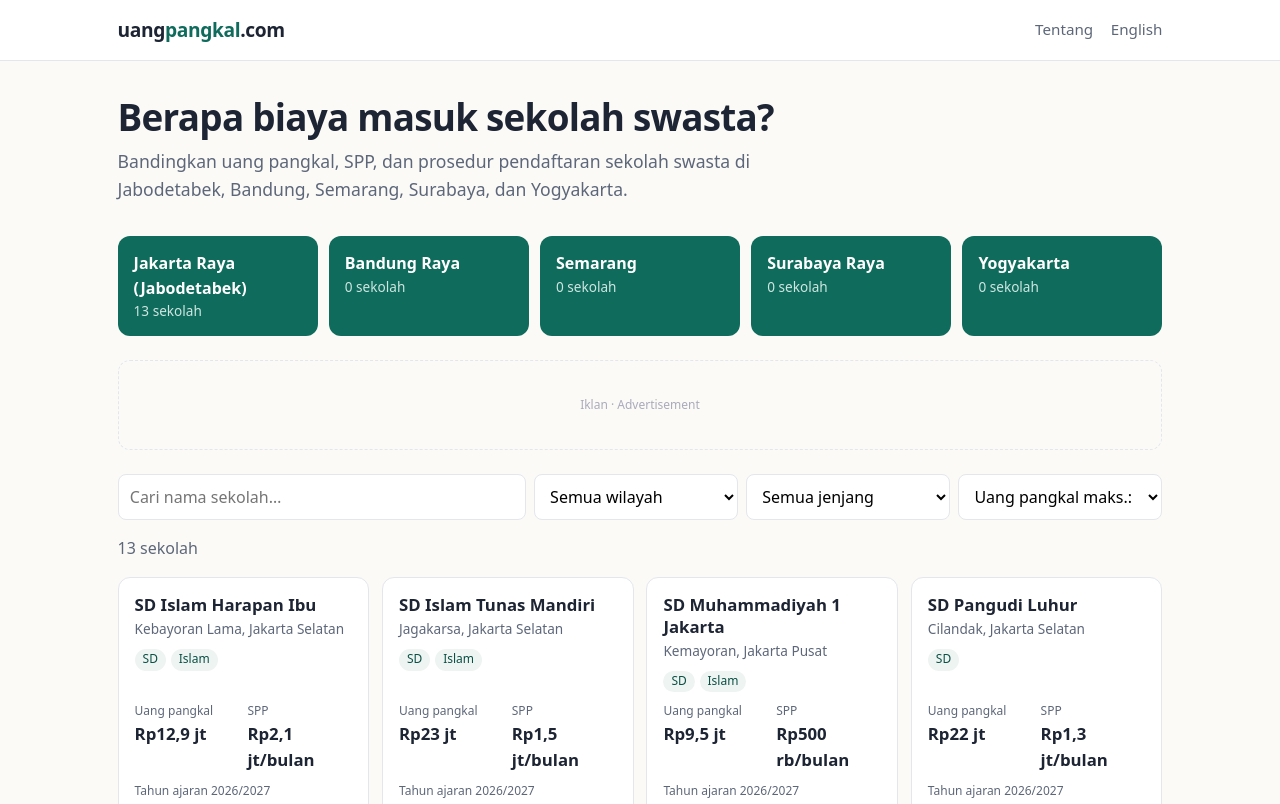
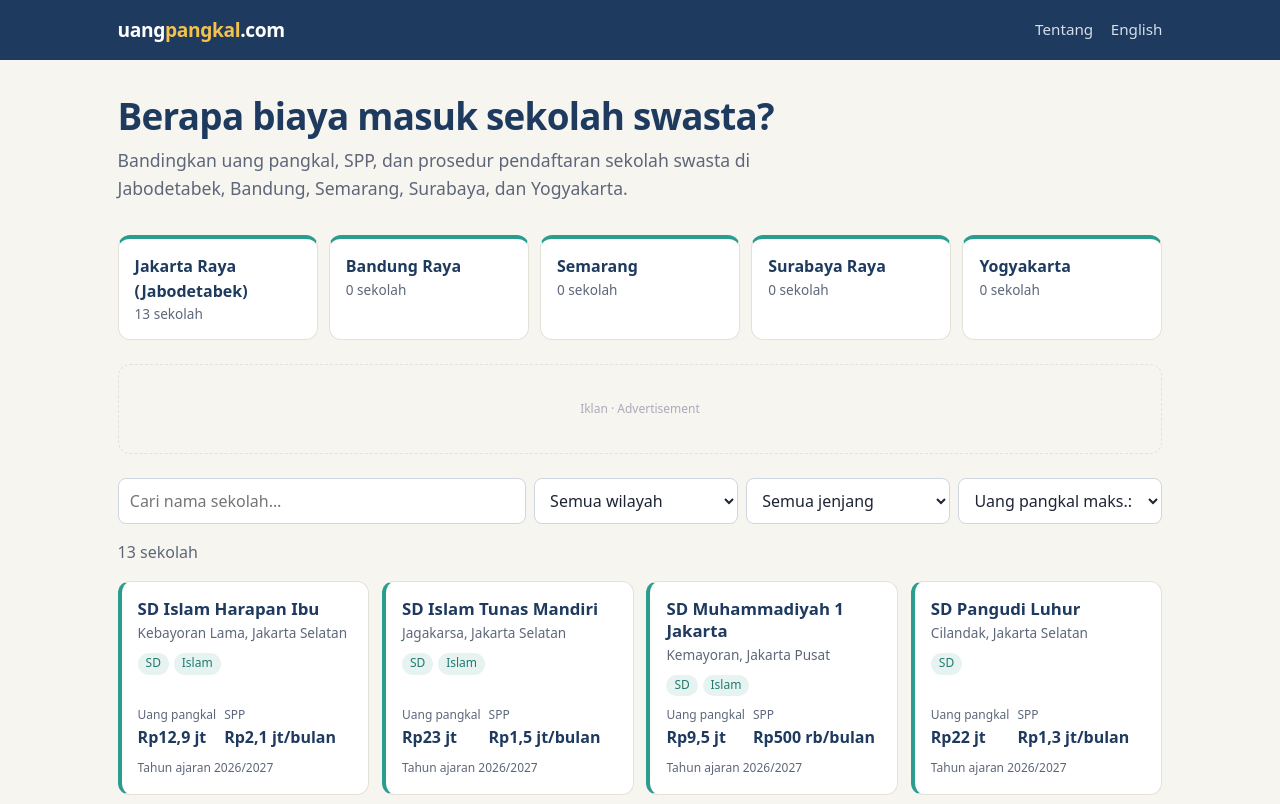
Before and after one commit to dityarysix/uangpangkal, an Astro site: page / in a window 1280 px wide. Shown: the top 804 px of the page. Built offline with nearby package versions, Linux system fonts and the light colour scheme; Astro itself is replaced by a stand-in of ours.

Commit message:
Apply navy/teal/cream/yellow palette and latest-fees badge
Teal #2A9D8F is used for borders, accents and focus rings; link text uses
the darker #1F7A70 so small text meets WCAG AA contrast on cream.

Co-Authored-By: Claude Opus 5.5 <noreply@anthropic.com>
Claude-Session: https://claude.ai/code/session_014M6GgnxodyMY8RLYtzp5DW

```diff
--- a/src/components/SchoolCard.astro
+++ b/src/components/SchoolCard.astro
@@ -1,5 +1,5 @@
 ---
-import { t, paths, rupiahShort, type Lang } from '../lib/i18n';
+import { t, paths, rupiahShort, CURRENT_YEAR, type Lang } from '../lib/i18n';
 import { minEntryFee, minMonthlyTuition, type School } from '../lib/schools';
 interface Props { school: School; lang: Lang }
 const { school, lang } = Astro.props;
@@ -19,15 +19,18 @@ const years = [...new Set(d.fees.map((f) => f.academicYear))].sort().reverse();
     <div><dt>{t(lang, 'entryFee')}</dt><dd>{entry !== undefined ? rupiahShort(entry, lang) : '—'}</dd></div>
     <div><dt>{t(lang, 'tuition')}</dt><dd>{tuition !== undefined ? `${rupiahShort(tuition, lang)}${t(lang, 'perPeriod_month')}` : '—'}</dd></div>
   </dl>
-  {years.length > 0 && <p class="yr muted">{t(lang, 'year')} {years[0]}</p>}
+  {years.length > 0 && (
+    <p class="yr muted">{t(lang, 'year')} {years[0]} {years[0] === CURRENT_YEAR && <span class="badge-new">{t(lang, 'latestFees')}</span>}</p>
+  )}
 </a>
 <style>
   .card { display: flex; flex-direction: column; gap: 0.6rem; background: var(--card); border: 1px solid var(--line); border-radius: var(--radius); padding: 1rem; text-decoration: none; color: inherit; transition: border-color .15s, box-shadow .15s; }
-  .card:hover { border-color: var(--brand); box-shadow: 0 4px 14px rgba(15,107,92,.08); }
-  h3 { margin: 0; font-size: 1.05rem; line-height: 1.3; }
+  .card { border-left: 4px solid var(--teal); }
+  .card:hover { border-color: var(--teal); box-shadow: 0 4px 14px rgba(30,58,95,.10); }
+  h3 { margin: 0; font-size: 1.05rem; line-height: 1.3; color: var(--navy); }
   .loc { margin: 0.15rem 0 0.4rem; font-size: 0.85rem; }
-  dl { display: grid; grid-template-columns: 1fr 1fr; gap: 0.5rem; margin: auto 0 0; }
+  dl { display: grid; grid-template-columns: auto auto; justify-content: start; column-gap: 1.4rem; gap: 0.5rem; margin: auto 0 0; }
   dt { font-size: 0.75rem; color: var(--muted); white-space: nowrap; }
-  dd { margin: 0; font-weight: 700; font-size: 1.05rem; }
+  dd { margin: 0; font-weight: 700; font-size: 1rem; color: var(--navy); white-space: nowrap; }
   .yr { margin: 0; font-size: 0.75rem; }
 </style>
--- a/src/layouts/Base.astro
+++ b/src/layouts/Base.astro
@@ -55,8 +55,10 @@ const ADSENSE_CLIENT = import.meta.env.PUBLIC_ADSENSE_CLIENT; // e.g. ca-pub-XXX
 </html>
 <style is:global>
   :root {
-    --ink: #1d2433; --muted: #5d6779; --line: #e3e6ec; --bg: #fbfaf7; --card: #fff;
-    --brand: #0f6b5c; --brand-ink: #0a4f44; --accent: #e9b949; --warn-bg: #fff6e0; --warn: #7a5b00;
+    /* Palette: navy = trust (nav, headings), teal = action/emphasis, cream = calm background, soft yellow = small accents. */
+    --navy: #1E3A5F; --teal: #2A9D8F; --teal-text: #1F7A70; --cream: #F7F5EF; --yellow: #F2C14E;
+    --ink: #1d2433; --muted: #5d6779; --line: #e4e1d8; --bg: var(--cream); --card: #fff;
+    --brand: var(--teal-text); --brand-ink: var(--navy); --accent: var(--yellow); --warn-bg: #fdf3d7; --warn: #6b5000;
     --radius: 12px;
     font-family: system-ui, -apple-system, 'Segoe UI', Roboto, sans-serif;
     color: var(--ink); background: var(--bg); line-height: 1.55;
@@ -65,20 +67,23 @@ const ADSENSE_CLIENT = import.meta.env.PUBLIC_ADSENSE_CLIENT; // e.g. ca-pub-XXX
   body { margin: 0; }
   a { color: var(--brand); }
   .wrap { max-width: 1080px; margin: 0 auto; padding: 0 1.1rem; }
-  .site-header { background: var(--card); border-bottom: 1px solid var(--line); }
+  .site-header { background: var(--navy); }
   .bar { display: flex; align-items: center; justify-content: space-between; height: 60px; }
-  .logo { font-weight: 800; font-size: 1.2rem; text-decoration: none; color: var(--ink); letter-spacing: -0.02em; }
-  .logo span { color: var(--brand); }
+  .logo { font-weight: 800; font-size: 1.2rem; text-decoration: none; color: #fff; letter-spacing: -0.02em; }
+  .logo span { color: var(--yellow); }
   nav { display: flex; gap: 1.1rem; font-size: 0.95rem; }
-  nav a { text-decoration: none; color: var(--muted); }
-  nav a:hover { color: var(--brand); }
+  nav a { text-decoration: none; color: #d5deea; }
+  nav a:hover { color: #fff; }
   main { padding: 1.5rem 1.1rem 3rem; min-height: 70vh; }
+  h1, h2, h3 { color: var(--navy); }
   h1 { font-size: clamp(1.6rem, 4vw, 2.3rem); line-height: 1.2; letter-spacing: -0.02em; margin: 0.6rem 0; }
   h2 { font-size: 1.3rem; margin: 2rem 0 0.8rem; }
   .muted { color: var(--muted); }
   .site-footer { border-top: 1px solid var(--line); color: var(--muted); font-size: 0.85rem; padding: 1.2rem 0; }
   .crumbs { font-size: 0.85rem; color: var(--muted); }
   .crumbs a { color: var(--muted); }
-  .tag { display: inline-block; font-size: 0.75rem; padding: 0.1rem 0.5rem; border-radius: 99px; background: #eef4f2; color: var(--brand-ink); margin-right: 0.3rem; }
+  .tag { display: inline-block; font-size: 0.75rem; padding: 0.1rem 0.5rem; border-radius: 99px; background: #e6f3f1; color: var(--teal-text); margin-right: 0.3rem; }
+  .badge-new { display: inline-block; font-size: 0.72rem; font-weight: 700; padding: 0.1rem 0.5rem; border-radius: 99px; background: var(--yellow); color: var(--navy); }
+  :focus-visible { outline: 3px solid var(--teal); outline-offset: 2px; }
   .warn { background: var(--warn-bg); color: var(--warn); padding: 0.6rem 0.8rem; border-radius: 8px; font-size: 0.9rem; }
 </style>
--- a/src/lib/i18n.ts
+++ b/src/lib/i18n.ts
@@ -56,6 +56,7 @@ const dict = {
   perPeriod_semester: { id: '/semester', en: '/semester' },
   perPeriod_year: { id: '/tahun', en: '/year' },
   feeNotPublished: { id: 'Belum dipublikasikan', en: 'Not published' },
+  latestFees: { id: 'Biaya terbaru', en: 'Latest fees' },
   reportCorrection: { id: 'Laporkan koreksi', en: 'Report a correction' },
 } as const;
 
--- a/src/views/Home.astro
+++ b/src/views/Home.astro
@@ -78,11 +78,11 @@ const fmt = (n: number) => `≤ Rp${n / 1_000_000} ${lang === 'id' ? 'juta' : 'm
   .hero { padding: 1.5rem 0 0.5rem; max-width: 720px; }
   .lead { font-size: 1.1rem; color: var(--muted); margin: 0; }
   .areas { display: grid; grid-template-columns: repeat(auto-fill, minmax(190px, 1fr)); gap: 0.7rem; margin-top: 1.6rem; }
-  .area { display: flex; flex-direction: column; padding: 0.9rem 1rem; border-radius: var(--radius); background: var(--brand); color: #fff; text-decoration: none; }
-  .area .muted { color: #cfe6e1; font-size: 0.85rem; }
-  .area:hover { background: var(--brand-ink); }
+  .area { display: flex; flex-direction: column; padding: 0.9rem 1rem; border-radius: var(--radius); background: var(--card); border: 1px solid var(--line); border-top: 4px solid var(--teal); color: var(--navy); text-decoration: none; transition: border-color .15s, box-shadow .15s; }
+  .area .muted { font-size: 0.85rem; }
+  .area:hover { border-color: var(--teal); box-shadow: 0 4px 14px rgba(30,58,95,.08); }
   .filters { display: grid; grid-template-columns: 2fr 1fr 1fr 1fr; gap: 0.5rem; margin: 1rem 0 0.4rem; }
-  .filters input, .filters select { font: inherit; padding: 0.6rem 0.7rem; border: 1px solid var(--line); border-radius: 8px; background: #fff; min-width: 0; }
+  .filters input, .filters select { font: inherit; color: var(--ink); padding: 0.6rem 0.7rem; border: 1px solid #cfd6df; border-radius: 8px; background: #fff; min-width: 0; }
   @media (max-width: 720px) { .filters { grid-template-columns: 1fr 1fr; } .filters input { grid-column: 1 / -1; } }
   .grid { display: grid; grid-template-columns: repeat(auto-fill, minmax(250px, 1fr)); gap: 0.8rem; }
   :global(.card[hidden]) { display: none; }
--- a/src/views/SchoolView.astro
+++ b/src/views/SchoolView.astro
@@ -47,7 +47,7 @@ const jsonld = {
   {fees.map((f) => (
     <article class="fee">
       <header>
-        <strong>{f.level}</strong> · {t(lang, 'year')} {f.academicYear}
+        <strong>{f.level}</strong> · {t(lang, 'year')} {f.academicYear} {f.academicYear === CURRENT_YEAR && <span class="badge-new">{t(lang, 'latestFees')}</span>}
       </header>
       {isOld(f.academicYear) && <p class="warn">{t(lang, 'olderData')}</p>}
       <table>
@@ -84,12 +84,12 @@ const jsonld = {
 </Base>
 <style>
   .contact { display: flex; gap: 1rem; }
-  .fee { background: var(--card); border: 1px solid var(--line); border-radius: var(--radius); padding: 1rem 1.1rem; margin-bottom: 1rem; }
+  .fee { background: var(--card); border: 1px solid var(--line); border-top: 4px solid var(--teal); border-radius: var(--radius); padding: 1rem 1.1rem; margin-bottom: 1rem; }
   .fee header { margin-bottom: 0.6rem; }
   table { width: 100%; border-collapse: collapse; }
   th, td { text-align: left; padding: 0.45rem 0; border-bottom: 1px solid var(--line); vertical-align: top; }
   th { font-weight: 500; color: var(--muted); width: 55%; }
-  td { font-weight: 700; font-variant-numeric: tabular-nums; }
+  td { font-weight: 700; font-variant-numeric: tabular-nums; color: var(--navy); }
   tr.other td { font-weight: 500; }
   .notes { font-size: 0.92rem; margin: 0.8rem 0 0; }
   .src { font-size: 0.8rem; margin: 0.7rem 0 0; }
```
Also changed, not shown: public/favicon.svg.
